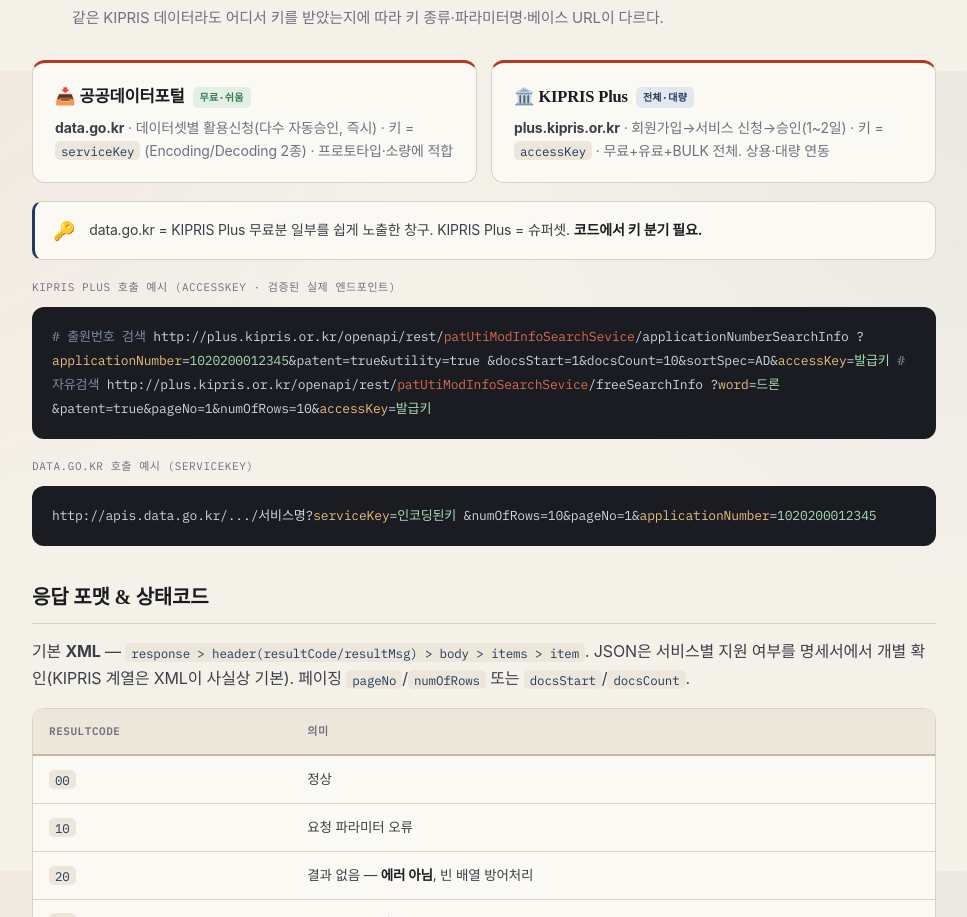
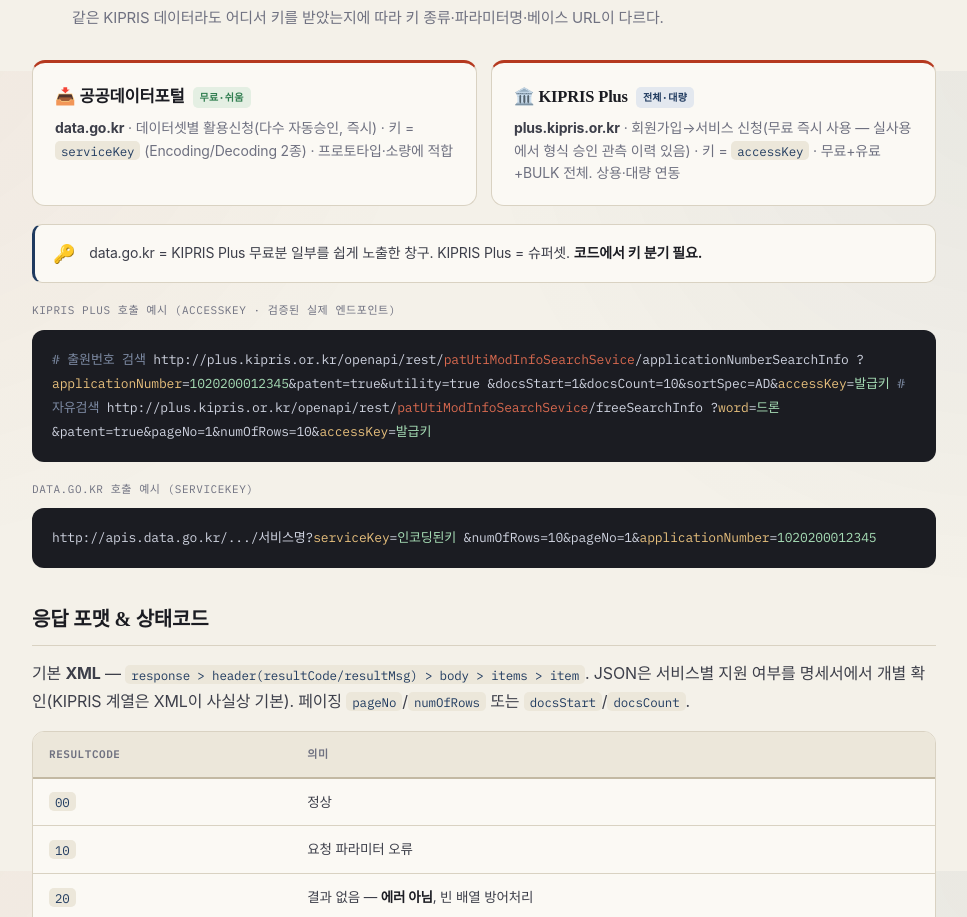
Before and after one commit to HwangBBang/kipris-nol, a plain HTML site: page docs/index.html in a window 1280 px wide. Shown: the part 9529-10446 px from the top of the page, without its empty margins (280-1247 px from the left). Drawn offline with Linux system fonts and the light colour scheme; a web font is replaced by a local one.

Commit message:
README 키 안내를 실무자용·관리자용으로 나누고 발급 문서 정정

```diff
--- a/docs/index.html
+++ b/docs/index.html
@@ -484,7 +484,7 @@
     </div>
     <div class="card accent">
       <div class="ct">🏛️ KIPRIS Plus <span class="tag bulk">전체·대량</span></div>
-      <div class="cd"><b>plus.kipris.or.kr</b> · 회원가입→서비스 신청→승인(1~2일) · 키 = <code class="ic">accessKey</code> · 무료+유료+BULK 전체. 상용·대량 연동</div>
+      <div class="cd"><b>plus.kipris.or.kr</b> · 회원가입→서비스 신청(무료 즉시 사용 — 실사용에서 형식 승인 관측 이력 있음) · 키 = <code class="ic">accessKey</code> · 무료+유료+BULK 전체. 상용·대량 연동</div>
     </div>
   </div>
   <div class="note"><span class="ico">🔑</span><div class="nt">data.go.kr = KIPRIS Plus 무료분 일부를 쉽게 노출한 창구. KIPRIS Plus = 슈퍼셋. <b>코드에서 키 분기 필요.</b></div></div>
```
Also changed, not shown: 1 other file.
